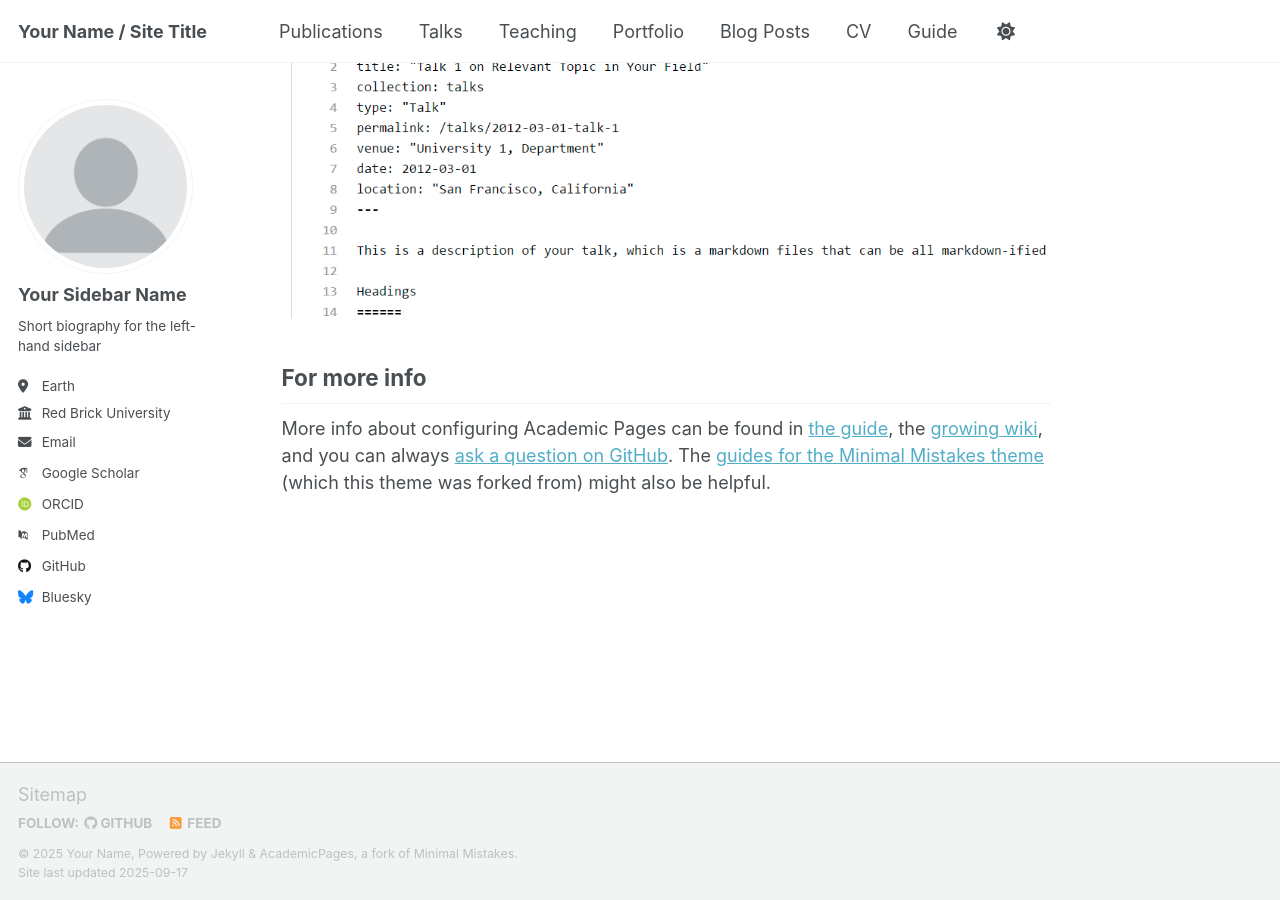
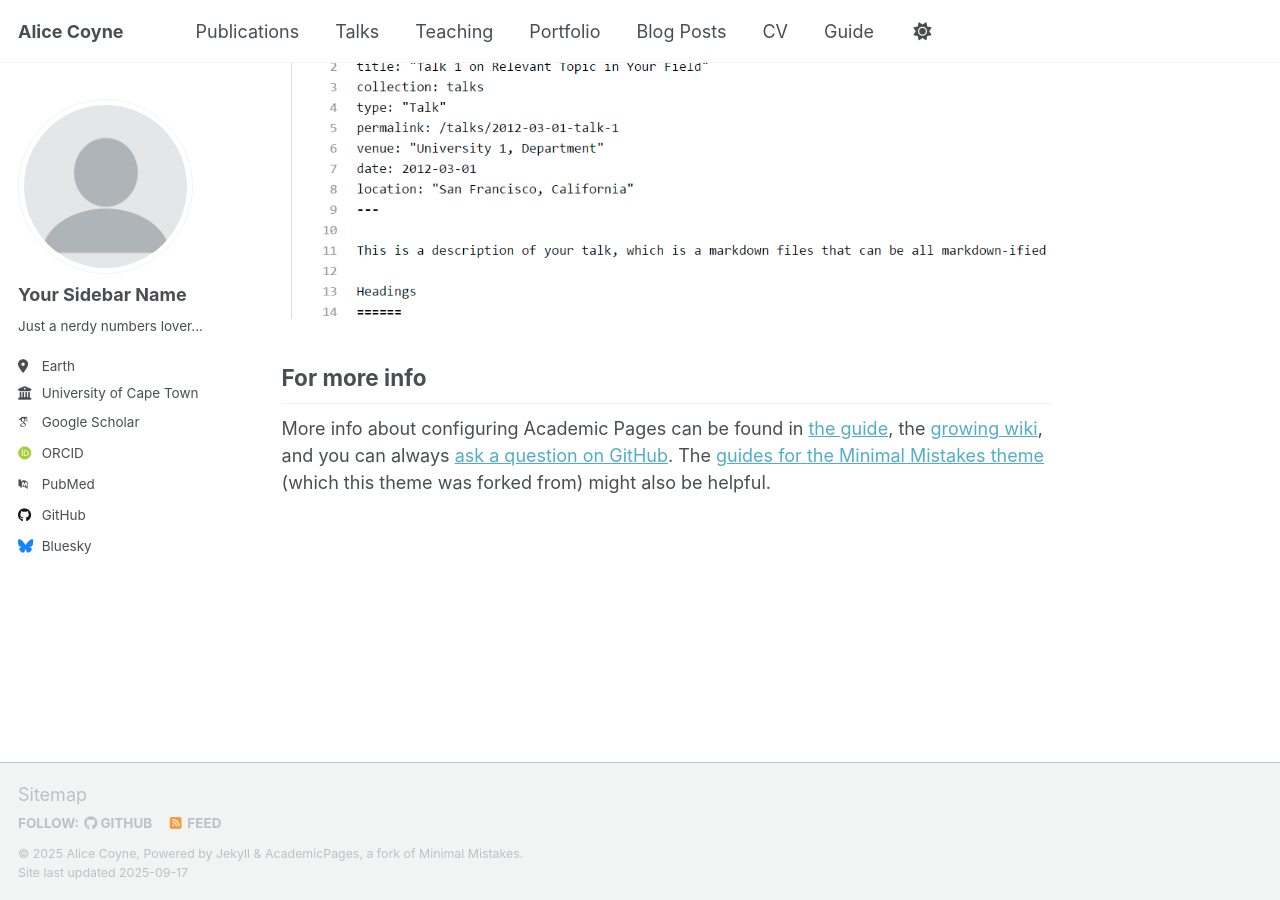
Before and after one commit to alicecoyne/alicecoyne.github.io, a Jekyll site: the page built from _pages/about.md, in a window 1280 px wide and 900 px high, scrolled down 2880 px. Built offline with Jekyll 4.4.1, drawn with Linux system fonts in a browser that asks for light colours; some web fonts are replaced; a script that is not in the unit is left out.

Commit message:
Update _config.yml

```diff
--- a/_config.yml
+++ b/_config.yml
@@ -9,11 +9,11 @@
 # Basic Site Settings
 locale                   : "en-US"
 site_theme               : "default" # Currently available options are "default", "air"
-title                    : "Your Name / Site Title"
+title                    : "Alice Coyne"
 title_separator          : "-"
-name                     : &name "Your Name"
-description              : &description "Your Name's academic portfolio"   # Update this with a general description of your site, this is the default if not overridden by a page
-url                      : https://academicpages.github.io # The base hostname & protocol for your site e.g. "https://[your GitHub username].github.io",
+name                     : &name "Alice Coyne"
+description              : &description "Your Alice's academic portfolio"   # Update this with a general description of your site, this is the default if not overridden by a page
+url                      : https://alicecoyne.github.io # The base hostname & protocol for your site e.g. "https://[your GitHub username].github.io",
                                                            # or if you already have some other page hosted on Github then use "https://[your GitHub username].github.io/[Your Repo Name]"
 baseurl                  : "" # the subpath of your site, e.g. "/blog"
 repository               : "academicpages/academicpages.github.io"
@@ -26,11 +26,11 @@
   avatar           : "profile.png"
   name             : "Your Sidebar Name"
   pronouns         : # example: "she/her"
-  bio              : "Short biography for the left-hand sidebar"
+  bio              : "Just a nerdy numbers lover..."
   location         : "Earth"
-  employer         : "Red Brick University"
+  employer         : "University of Cape Town"
   uri              : # URL
-  email            : "none@example.org"
+  email            : #"none@example.org"
 
   # Academic websites
   academia         : # URL
```
